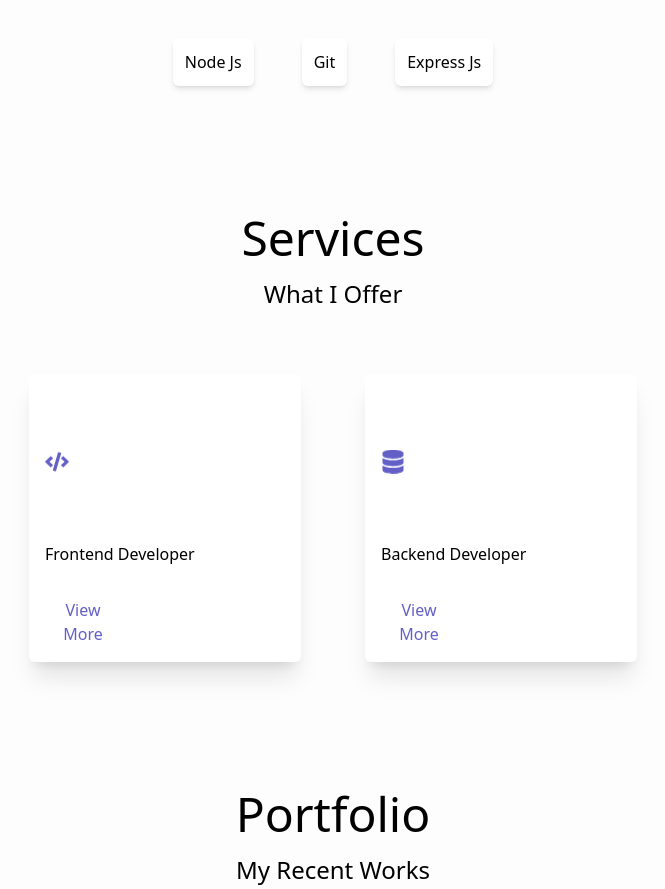
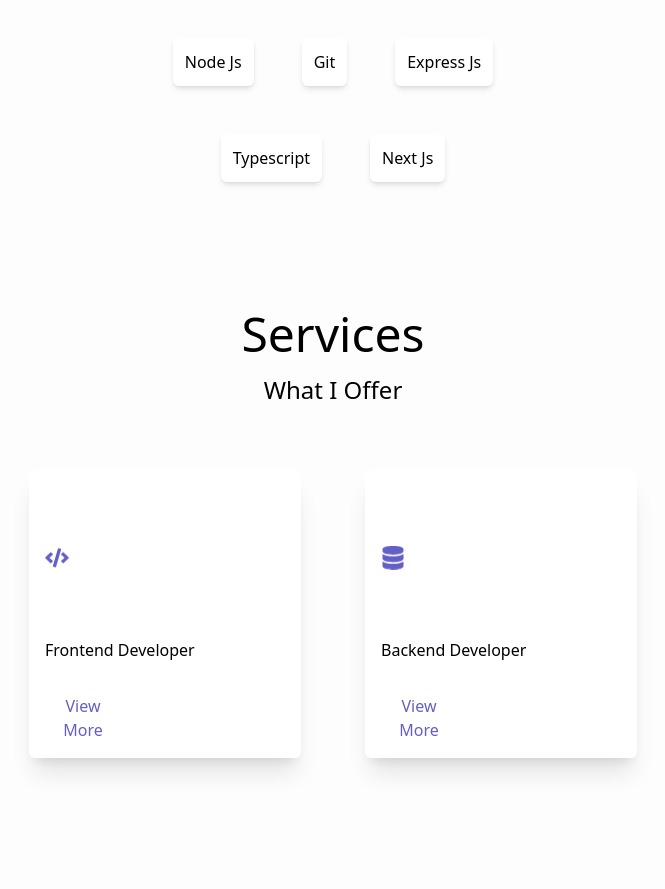
Before and after one commit to Deevyne99/my-portfolio, a React (Vite) app in the folder portfolio/: page / in a window 1280 px wide. Shown: the part 1840-2729 px from the top of the page, without its empty margins (307-972 px from the left). Built offline with nearby package versions, Linux system fonts and the light colour scheme; some icons are missing.

Commit message:
added some changes to some links

```diff
--- a/portfolio/src/data.jsx
+++ b/portfolio/src/data.jsx
@@ -90,6 +90,8 @@
   { id: 7, name: 'Node Js' },
   { id: 8, name: 'git' },
   { id: 9, name: 'express Js' },
+  { id: 10, name: 'Typescript' },
+  { id: 11, name: 'Next Js' },
 ]
 
 export const portfolio = [
@@ -106,7 +108,7 @@
     title: 'Audiophoile Ecommerce',
     image: '/assets/audiophoile.png',
     desc: `Welcome to SoundCrafters, the audiophile's paradise. As the creator of this bespoke audiophile ecommerce store, I've meticulously crafted every detail to deliver an unparalleled audio shopping experience.`,
-    url: 'https://loquacious-buttercream-b05131.netlify.app',
+    url: 'https://relaxed-platypus-e8dd1e.netlify.app/',
     git: 'https://github.com/Deevyne99/audiophile-Ecommerce',
   },
   {
```
